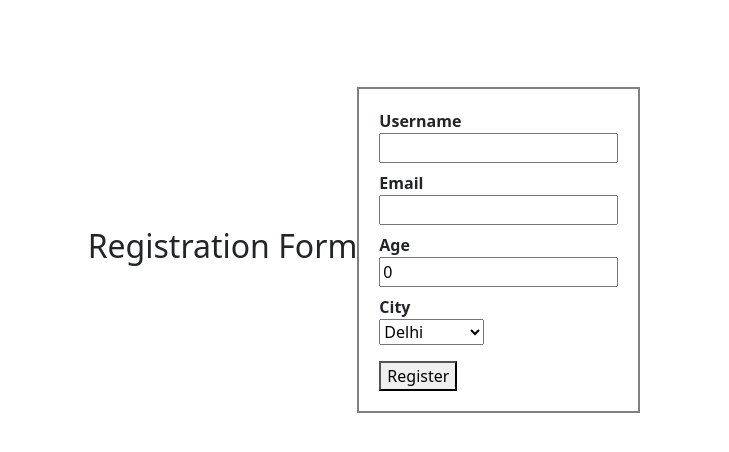
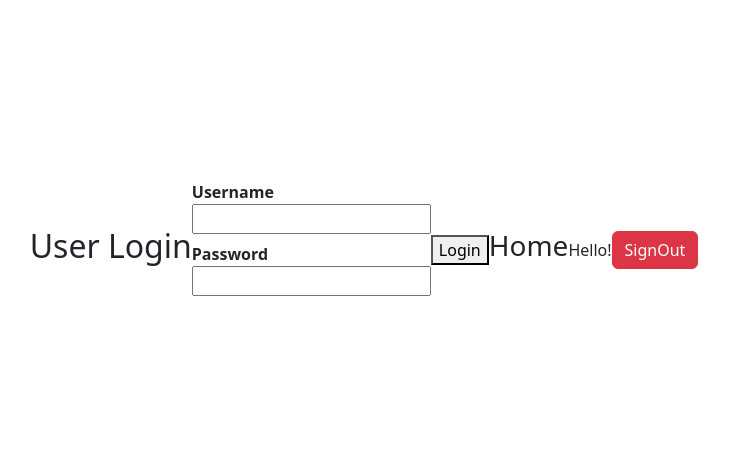
Before and after one commit to avinbodhi/reactjs, a React (Create React App) app: page / in a window 1280 px wide. Shown: the top 452 px of the page, without its empty margins (276-1005 px from the left). Built offline with nearby package versions, Linux system fonts and the light colour scheme.

Commit message:
React Session Management 1

```diff
--- a/package.json
+++ b/package.json
@@ -10,6 +10,7 @@
     "bootstrap-icons": "^1.10.4",
     "formik": "^2.2.9",
     "react": "^18.2.0",
+    "react-cookie": "^4.1.1",
     "react-dom": "^18.2.0",
     "react-scripts": "5.0.1",
     "web-vitals": "^2.1.4",
--- /dev/null
+++ b/src/components/UserLogin.js
@@ -0,0 +1,57 @@
+import { useState, useEffect } from "react";
+import { useCookies } from "react-cookie";
+import { date } from "yup";
+
+
+
+export default function UserLogin(){
+    const [cookies , setCookies , removeCookies] = useCookies(['username']);
+    const [UserDetails,setUserDetails] = useState({UserName:'',Password:''});
+
+    function handleUsername(e){
+        setUserDetails({
+            UserName:e.target.value,
+            Password:UserDetails.Password
+        })
+
+    }
+    function handlePassword(e){
+        setUserDetails({
+            UserName:UserDetails.UserName,
+            Password:e.target.value,
+        })
+
+    }
+    function handleLogin(){
+            setCookies('username',UserDetails.UserName,{path:"/",expires: new Date("2023-05-17 17:59")})
+            alert("Login Success...");
+
+    }
+    function handleRemove(){
+        removeCookies('username')
+        alert("Removed");
+
+    }
+    useEffect(()=>{
+        if(cookies.username == undefined){
+            alert("Please login")
+        }
+    })
+    return (
+        <div className="container-fluid">
+            <h2>User Login</h2>
+            <dl>
+                <dt>Username</dt>
+                <dd><input type="text" onChange={handleUsername} /> </dd>
+
+                <dt>Password</dt>
+                <dd><input type="password" onChange={handlePassword} /> </dd>
+            </dl>
+            <button onClick={handleLogin}>Login</button>
+            <h3>Home</h3>
+            Hello! {cookies.username}
+               <button className="btn btn-danger" onClick={handleRemove}>SignOut</button>
+
+        </div>
+    )
+}
--- a/src/index.js
+++ b/src/index.js
@@ -14,6 +14,8 @@ import ShoppingClassDemo from './components/ShoppingClassDemo';
 import FormComponent from './components/FormComponent';
 import FormikValidation from './components/FormikValidation';
 import YupValidationComponent from './components/YupValidationComponent';
+import { CookiesProvider } from 'react-cookie';
+import UserLogin from './components/UserLogin';
 
 const root = ReactDOM.createRoot(document.getElementById('root'));
 root.render(
@@ -21,7 +23,12 @@ root.render(
     {/* <ShoppingComponent /> */}
     {/* <FormComponent/> */}
     {/* {<FormikValidation/>} */}
-        {<YupValidationComponent/>}
+        {/* {<YupValidationComponent/>} */}
+
+      <CookiesProvider>
+      {<UserLogin/>}
+      </CookiesProvider>
+
 
     {/* <TwoWayBinding /> */}
   </React.StrictMode>
```
Also changed, not shown: 1 other file (tests, documents, lock files or other folders).
